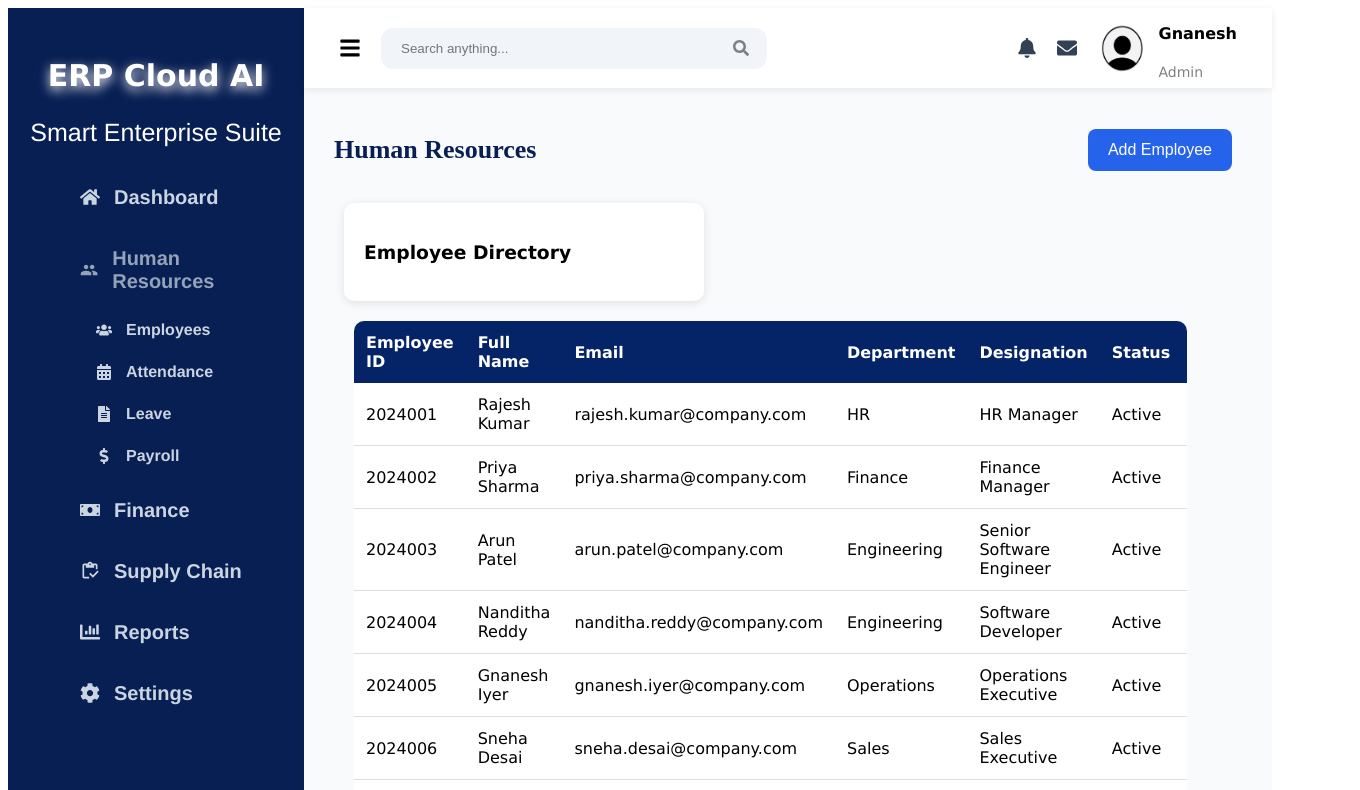
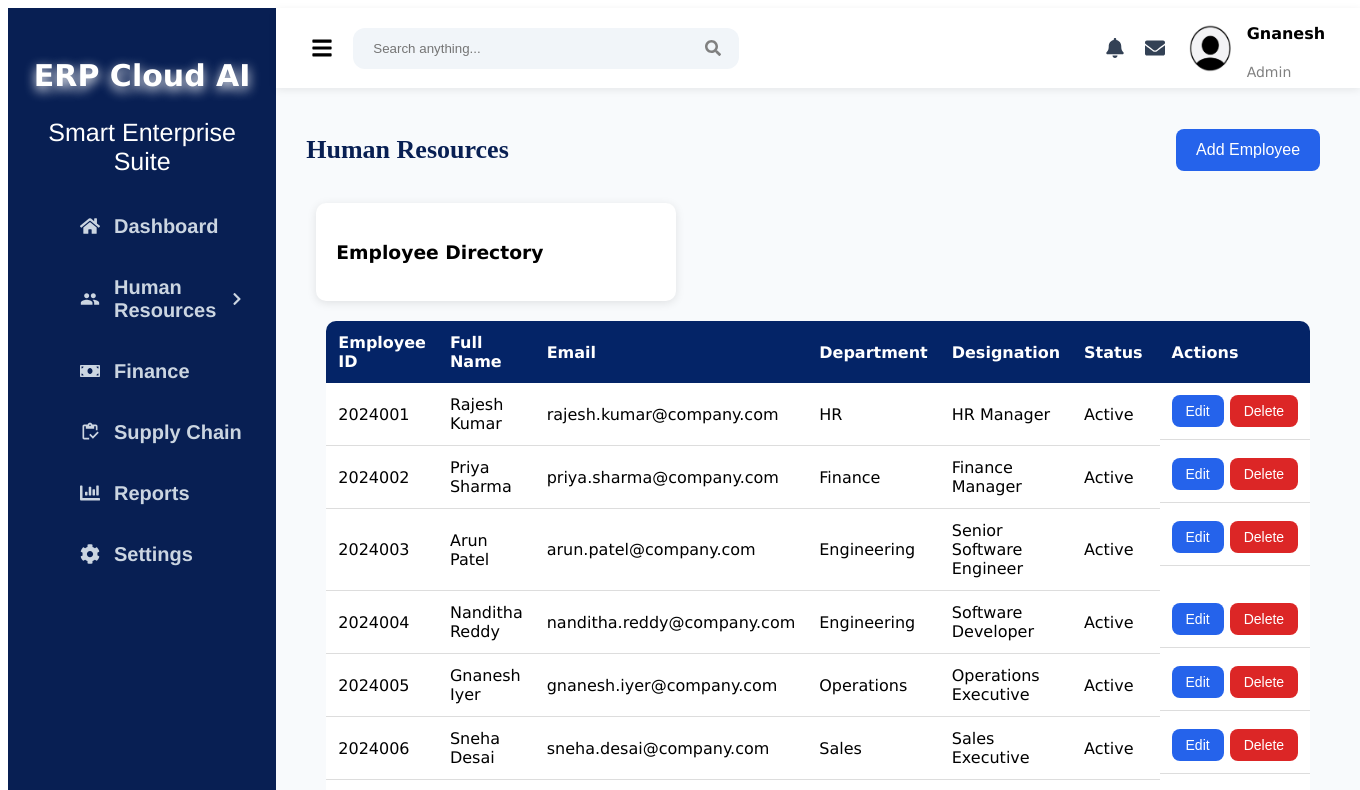
Before and after one commit to divyarani-vemulawada/erp-ai-cloud-project, a React (Vite) app in the folder frontend/: page /employees in a window 1280 px wide. Shown: the top 790 px of the page, 1360 px wide, since content can reach past the window. Built offline with nearby package versions, Linux system fonts and the light colour scheme.

Commit message:
Add employee CRUD and HR sidebar improvements

```diff
--- a/frontend/src/components/HR/EmployeeForm.tsx
+++ b/frontend/src/components/HR/EmployeeForm.tsx
@@ -22,6 +22,8 @@ const emptyForm = {
 };
 
 function EmployeeForm({ onSubmit, onCancel, initialData }: EmployeeFormProps) {
+  const isEditMode = Boolean(initialData);
+
   const [formData, setFormData] = useState({
     employeeId: initialData?.employeeId ?? '',
     fullName: initialData?.fullName ?? '',
@@ -48,7 +50,7 @@ function EmployeeForm({ onSubmit, onCancel, initialData }: EmployeeFormProps) {
 
     try {
       await onSubmit(formData as Omit<Employee, 'id'>);
-      setFormData(emptyForm);
+      if (!isEditMode) setFormData(emptyForm);
     } catch (err) {
       setError(err instanceof Error ? err.message : 'An error occurred');
     } finally {
@@ -56,9 +58,13 @@ function EmployeeForm({ onSubmit, onCancel, initialData }: EmployeeFormProps) {
     }
   };
 
+  const submitLabel = isLoading
+    ? isEditMode ? 'Updating...' : 'Saving...'
+    : isEditMode ? 'Update Employee' : 'Save Employee';
+
   return (
     <div className="employee-form">
-      <Card title={initialData ? 'Edit Employee' : 'Add Employee'} />
+      <Card title={isEditMode ? 'Edit Employee' : 'Add Employee'} />
 
       <form onSubmit={handleSubmit} className="form-container">
         {error && <div className="form-error">{error}</div>}
@@ -169,16 +175,8 @@ function EmployeeForm({ onSubmit, onCancel, initialData }: EmployeeFormProps) {
         </div>
 
         <div className="form-actions">
-          <Button
-            text="Cancel"
-            onClick={onCancel}
-            type="button"
-          />
-          <Button
-            text={isLoading ? 'Saving...' : 'Save Employee'}
-            disabled={isLoading}
-            type="submit"
-          />
+          <Button text="Cancel" onClick={onCancel} type="button" />
+          <Button text={submitLabel} disabled={isLoading} type="submit" />
         </div>
       </form>
     </div>
--- a/frontend/src/components/HR/EmployeeList.tsx
+++ b/frontend/src/components/HR/EmployeeList.tsx
@@ -1,35 +1,64 @@
 import type { Employee } from '../../types/hr';
-import Table from '../common/Table';
 import Card from '../common/Card';
+import Button from '../common/Button';
 
 type EmployeeListProps = {
   employees: Employee[];
+  isAdmin?: boolean;
+  onEdit?: (employee: Employee) => void;
+  onDelete?: (id: string) => void;
 };
 
-function EmployeeList({ employees }: EmployeeListProps) {
-  // Transform employee data to table format
-  const tableHeaders = [
-    'Employee ID',
-    'Full Name',
-    'Email',
-    'Department',
-    'Designation',
-    'Status',
-  ];
-
-  const tableData = employees.map((employee) => [
-    employee.employeeId,
-    employee.fullName,
-    employee.email,
-    employee.department,
-    employee.designation,
-    employee.status,
-  ]);
+function EmployeeList({ employees, isAdmin = false, onEdit, onDelete }: EmployeeListProps) {
+  const handleDelete = (employee: Employee) => {
+    if (window.confirm(`Delete ${employee.fullName}? This action cannot be undone.`)) {
+      onDelete?.(employee.id);
+    }
+  };
 
   return (
     <div className="employee-list">
       <Card title="Employee Directory" />
-      <Table headers={tableHeaders} data={tableData} />
+      <table className="table">
+        <thead>
+          <tr>
+            <th>Employee ID</th>
+            <th>Full Name</th>
+            <th>Email</th>
+            <th>Department</th>
+            <th>Designation</th>
+            <th>Status</th>
+            {isAdmin && <th>Actions</th>}
+          </tr>
+        </thead>
+        <tbody>
+          {employees.map((employee) => (
+            <tr key={employee.id}>
+              <td>{employee.employeeId}</td>
+              <td>{employee.fullName}</td>
+              <td>{employee.email}</td>
+              <td>{employee.department}</td>
+              <td>{employee.designation}</td>
+              <td>{employee.status}</td>
+              {isAdmin && (
+                <td className="table-actions">
+                  <Button
+                    text="Edit"
+                    onClick={() => onEdit?.(employee)}
+                    type="button"
+                  />
+                  <Button
+                    text="Delete"
+                    onClick={() => handleDelete(employee)}
+                    type="button"
+                    variant="danger"
+                  />
+                </td>
+              )}
+            </tr>
+          ))}
+        </tbody>
+      </table>
     </div>
   );
 }
--- a/frontend/src/components/common/Button.tsx
+++ b/frontend/src/components/common/Button.tsx
@@ -3,6 +3,7 @@ type ButtonProps = {
   onClick?: () => void;
   disabled?: boolean;
   type?: 'button' | 'submit';
+  variant?: 'primary' | 'danger';
 };
 
 function Button({
@@ -10,10 +11,11 @@ function Button({
   onClick,
   disabled = false,
   type = 'button',
+  variant = 'primary',
 }: ButtonProps) {
   return (
     <button
-      className="btn"
+      className={variant === 'danger' ? 'btn btn-danger' : 'btn'}
       onClick={onClick}
       disabled={disabled}
       type={type}
--- a/frontend/src/index.css
+++ b/frontend/src/index.css
@@ -326,15 +326,33 @@ font-size: 20px;
 }
 
 /* Sidebar sub-navigation */
-.nav-group-label{
+.nav-group-toggle{
   display:flex;
   align-items:center;
   gap:14px;
-  color:#94a3b8;
+  width:100%;
+  background:none;
+  border:none;
+  color:#cbd5e1;
   padding:14px;
+  border-radius:12px;
   font-size:20px;
   font-weight:bold;
-  cursor:default;
+  font-family:'Franklin Gothic Medium','Arial Narrow',Arial,sans-serif;
+  cursor:pointer;
+  transition:0.3s;
+  text-align:left;
+}
+.nav-group-toggle:hover{
+  background:#332e98;
+  color:white;
+}
+.nav-group-toggle span{
+  flex:1;
+}
+.nav-arrow{
+  font-size:14px;
+  margin-left:auto;
 }
 .nav-sub{
   list-style:none;
@@ -348,6 +366,30 @@ font-size: 20px;
 .nav-sub a{
   padding:10px 14px;
   font-size:16px;
+}
+
+/* Danger button variant */
+.btn-danger{
+  background:#dc2626;
+}
+.btn-danger:hover{
+  background:#b91c1c;
+  opacity:1;
+}
+.btn-danger:active{
+  background:#7f1d1d;
+}
+
+/* Table action cell */
+.table-actions{
+  display:flex;
+  gap:6px;
+  align-items:center;
+}
+.table-actions .btn{
+  padding:8px 14px;
+  font-size:14px;
+  margin:0;
 }
 
 /* Organisation chart */
--- a/frontend/src/layout/Sidebar.tsx
+++ b/frontend/src/layout/Sidebar.tsx
@@ -1,8 +1,15 @@
+import { useState } from 'react';
 import { Link } from 'react-router-dom';
-import { FaHome, FaMoneyBill, FaChartBar, FaCog, FaUsers, FaCalendarAlt, FaFileAlt, FaDollarSign } from 'react-icons/fa';
+import {
+  FaHome, FaMoneyBill, FaChartBar, FaCog,
+  FaUsers, FaCalendarAlt, FaFileAlt, FaDollarSign,
+  FaChevronRight, FaChevronDown,
+} from 'react-icons/fa';
 import { MdPeople, MdOutlineInventory } from 'react-icons/md';
 
 function Sidebar() {
+  const [hrExpanded, setHrExpanded] = useState(false);
+
   return (
     <div className="sidebar">
       <div className="logo-section">
@@ -14,15 +21,27 @@ function Sidebar() {
           <li>
             <Link to="/"><FaHome /> Dashboard</Link>
           </li>
+
           <li className="nav-group">
-            <span className="nav-group-label"><MdPeople /> Human Resources</span>
+            <button
+              className="nav-group-toggle"
+              onClick={() => setHrExpanded((prev) => !prev)}
+            >
+              <MdPeople />
+              <span>Human Resources</span>
+              {hrExpanded ? <FaChevronDown className="nav-arrow" /> : <FaChevronRight className="nav-arrow" />}
+            </button>
+
+            {hrExpanded && (
               <ul className="nav-sub">
                 <li><Link to="/employees"><FaUsers /> Employees</Link></li>
                 <li><Link to="/attendance"><FaCalendarAlt /> Attendance</Link></li>
                 <li><Link to="/leave"><FaFileAlt /> Leave</Link></li>
                 <li><Link to="/payroll"><FaDollarSign /> Payroll</Link></li>
               </ul>
+            )}
           </li>
+
           <li>
             <Link to="/finance"><FaMoneyBill /> Finance</Link>
           </li>
--- a/frontend/src/pages/HR/Employees.tsx
+++ b/frontend/src/pages/HR/Employees.tsx
@@ -7,25 +7,51 @@ import Button from '../../components/common/Button';
 import type { Employee } from '../../types/hr';
 import { employees as mockEmployees } from '../../services/mock/hrMockData';
 
+const currentUserRole = 'admin';
+
 function Employees() {
+  const isAdmin = currentUserRole === 'admin';
+
   const [employees, setEmployees] = useState<Employee[]>(mockEmployees);
-  const [showForm, setShowForm] = useState(false);
+  const [mode, setMode] = useState<'add' | 'edit' | null>(null);
+  const [selectedEmployee, setSelectedEmployee] = useState<Employee | null>(null);
 
-  const handleAddEmployeeClick = () => {
-    setShowForm(true);
+  const showForm = mode !== null;
+
+  const handleAddClick = () => {
+    setSelectedEmployee(null);
+    setMode('add');
+  };
+
+  const handleEditClick = (employee: Employee) => {
+    setSelectedEmployee(employee);
+    setMode('edit');
+  };
+
+  const handleDeleteClick = (id: string) => {
+    setEmployees((prev) => prev.filter((emp) => emp.id !== id));
   };
 
   const handleCancel = () => {
-    setShowForm(false);
+    setMode(null);
+    setSelectedEmployee(null);
   };
 
   const handleFormSubmit = async (employeeData: Omit<Employee, 'id'>) => {
-    const newEmployee: Employee = {
-      id: Date.now().toString(),
-      ...employeeData,
-    };
-    setEmployees((prev) => [...prev, newEmployee]);
-    setShowForm(false);
+    if (mode === 'edit' && selectedEmployee) {
+      setEmployees((prev) =>
+        prev.map((emp) =>
+          emp.id === selectedEmployee.id ? { ...emp, ...employeeData } : emp
+        )
+      );
+    } else {
+      const newEmployee: Employee = {
+        id: Date.now().toString(),
+        ...employeeData,
+      };
+      setEmployees((prev) => [...prev, newEmployee]);
+    }
+    handleCancel();
   };
 
   return (
@@ -33,22 +59,27 @@ function Employees() {
       <div className="employees-page">
         <div className="page-header">
           <h1>Human Resources</h1>
-          {!showForm && (
-            <Button
-              text="Add Employee"
-              onClick={handleAddEmployeeClick}
-              type="button"
-            />
+          {isAdmin && !showForm && (
+            <Button text="Add Employee" onClick={handleAddClick} type="button" />
           )}
         </div>
 
         {showForm && (
           <div className="form-section">
-            <EmployeeForm onSubmit={handleFormSubmit} onCancel={handleCancel} />
+            <EmployeeForm
+              onSubmit={handleFormSubmit}
+              onCancel={handleCancel}
+              initialData={selectedEmployee ?? undefined}
+            />
           </div>
         )}
 
-        <EmployeeList employees={employees} />
+        <EmployeeList
+          employees={employees}
+          isAdmin={isAdmin}
+          onEdit={handleEditClick}
+          onDelete={handleDeleteClick}
+        />
 
         <div className="org-chart-section">
           <div className="page-header">
```
Lines whose indentation alone changed are shown as unchanged.
